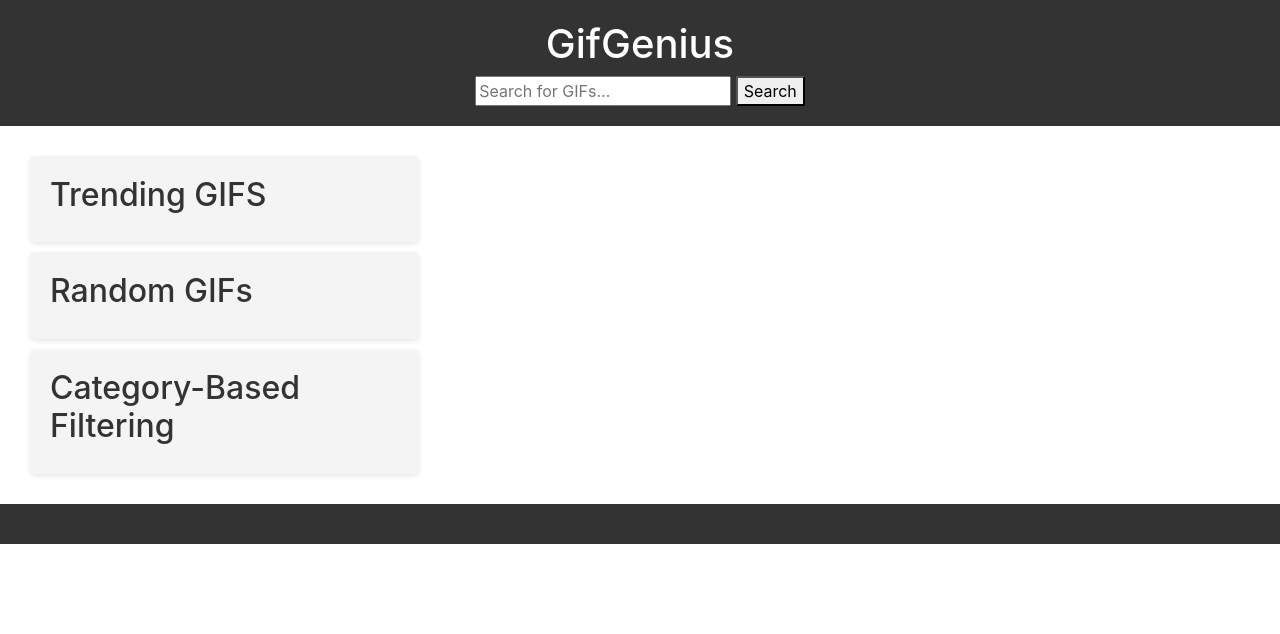
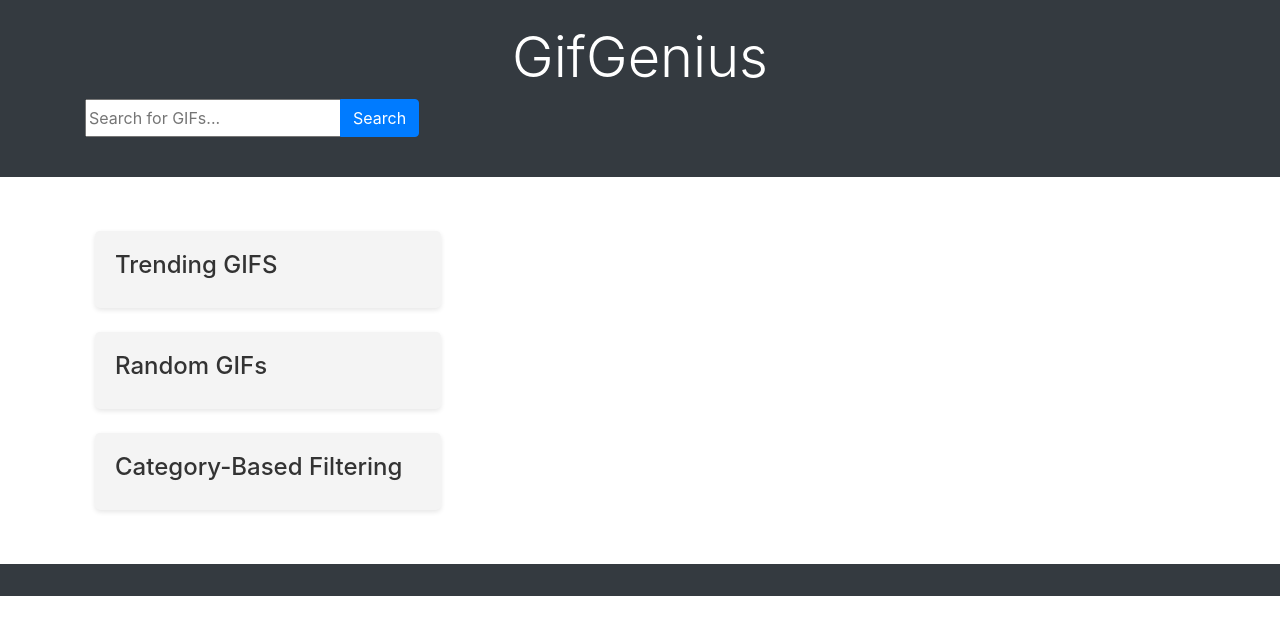
Before and after one commit to Ryan-GM/Gif-Realm, a plain HTML site: page index.html in a window 1280 px wide. Drawn offline with nearby package versions, Linux system fonts and the light colour scheme; no server answers.

Commit message:
adding bootstrap classes

```diff
--- a/index.html
+++ b/index.html
@@ -9,35 +9,44 @@
     <link href="https://stackpath.bootstrapcdn.com/bootstrap/4.5.2/css/bootstrap.min.css" rel="stylesheet">
 </head>
 <body>
-    <header>
-        <h1>GifGenius</h1>
-        <!-- Search Bar -->
-        <div id="search-bar">
-            <input type="text" id="search-input" placeholder="Search for GIFs...">
-            <button id="search-btn">Search</button>
+    <header class="bg-dark text-white py-4">
+        <div class="container">
+        <h1 class="display-4 text-center">GifGenius</h1>
+                <!-- Search Bar -->
+                <div class="input-group mb-3" id="search-bar">
+                    <input type="text" id="search-input" placeholder="Search for GIFs...">
+                    <div class="input-group-append">
+                        <button class="btn btn-primary" id="search-btn">Search</button>
+                    </div>
+
+                </div>
         </div>
+
     </header>
-    <main>
+    <main class="container my-4">
         <!-- Trending Section -->
         <section id="trending-gifs">
-            <h2>Trending GIFS</h2>
+            <h2 class="h4">Trending GIFS</h2>
             <!-- Display trending GIFs -->
         </section>
-        <section id="random-gifs">
-            <h2>Random GIFs</h2>
+        <section id="random-gifs" class="mt-4">
+            <h2 class="h4">Random GIFs</h2>
             <!-- Display random GIFs -->
         </section>
         <!-- Category-Based Filtering Section -->
-        <section id="category-filtering">
-            <h2>Category-Based Filtering</h2>
+        <section id="category-filtering" class="mt-4">
+            <h2 class="h4">Category-Based Filtering</h2>
             <!-- Display category filters -->
         </section>
     </main>
-    <footer>
-        <!-- Share and Embed Options -->
+    <footer class="bg-dark text-white py-3">
+        <div class="container text-center">
+            <!-- Share and Embed Options -->
         <div id="share-options">
             <!-- Implement here -->
         </div>
+        </div>
+
     </footer>
     <script src="js/script.js"></script>
 
```
